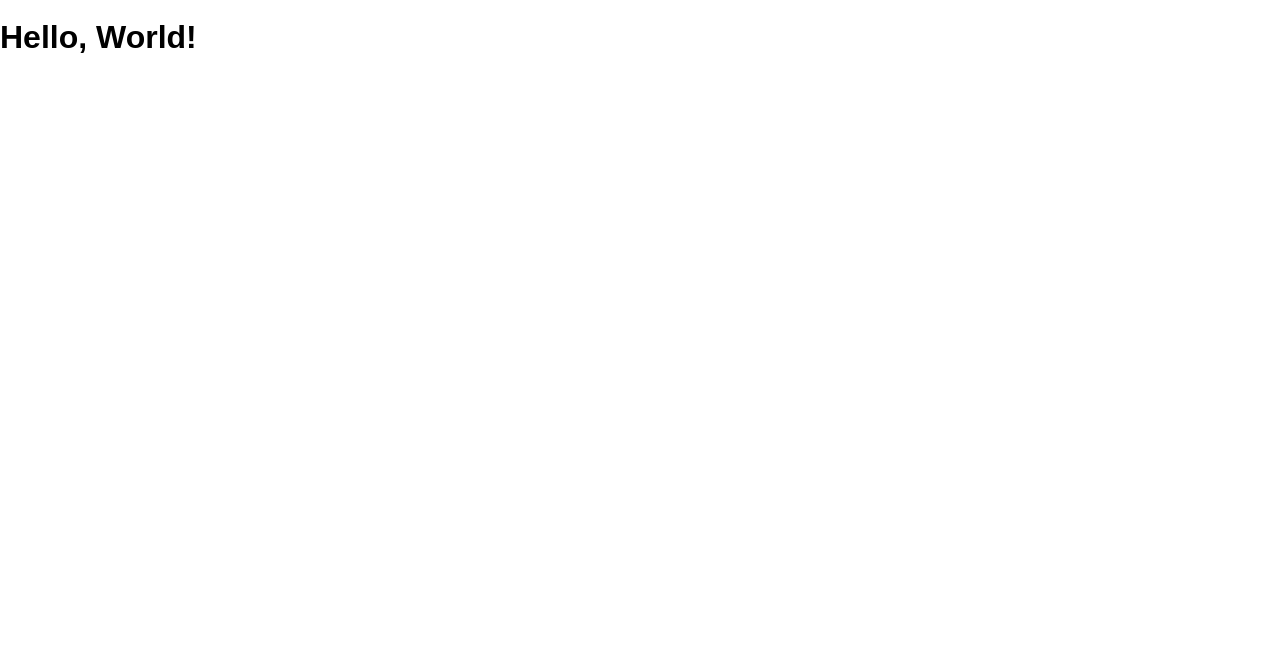
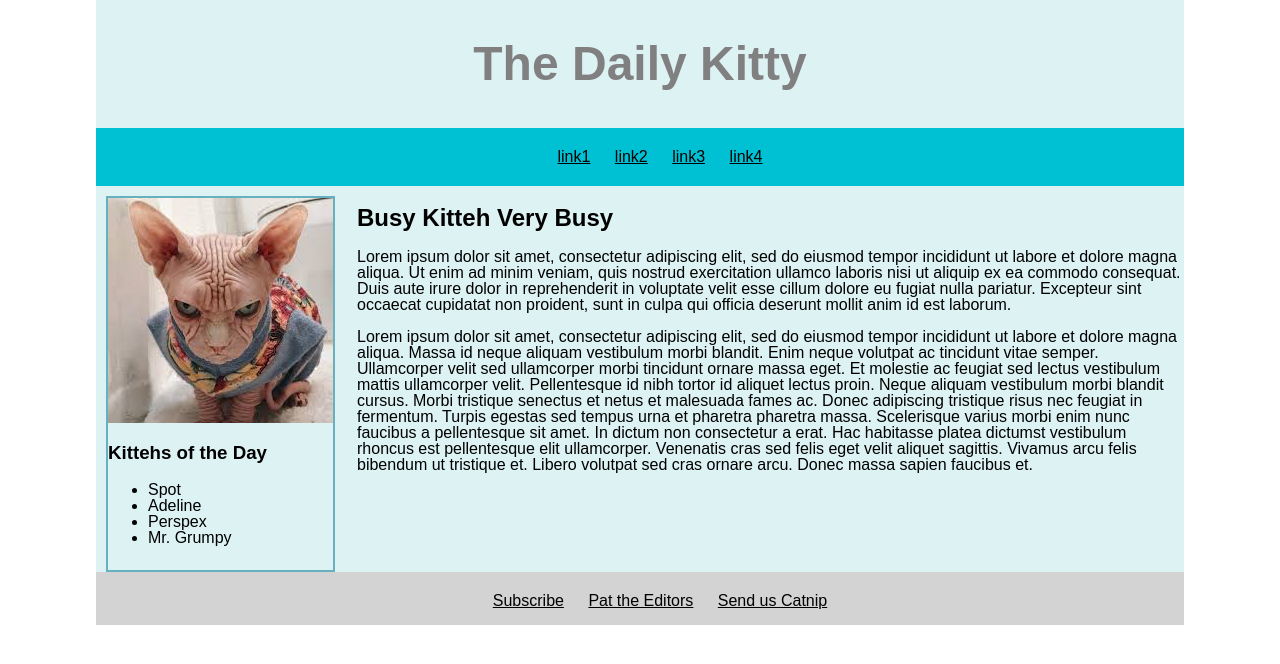
Before and after one commit to mcdanielbk/the-daily-kitty, a website: page public/index.html in a window 1280 px wide. Drawn offline with Linux system fonts and the light colour scheme.

Commit message:
1 commit

```diff
--- a/public/index.html
+++ b/public/index.html
@@ -1,5 +1,6 @@
 <!DOCTYPE html>
 <html>
+
 <head lang="en">
   <meta charset="UTF-8" />
   <meta name="viewport" content="width=device-width, initial-scale=1" />
@@ -7,7 +8,54 @@
   <link rel="shortcut icon" href="/favicon.ico" />
   <link rel="stylesheet" href="/screen.css" />
 </head>
+
 <body>
-    <h1 class="hello-world">Hello, World!</h1>
+  <section>
+    <header>
+      <h1>The Daily Kitty</h1>
+    </header>
+    <nav class="top">
+      <ul>
+        <a>link1</a>
+        <a>link2</a>
+        <a>link3</a>
+        <a>link4</a>
+      </ul>
+    </nav>
+    <article>
+      <div>
+
+        <img src="images/kattty.jpg"/>
+        <h3>Kittehs of the Day</h3>
+        <ul>
+          <li>Spot</li>
+          <li>Adeline</li>
+          <li>Perspex</li>
+          <li>Mr. Grumpy</li>
+        </ul>
+      </div>
+      <div>
+        <h2>Busy Kitteh Very Busy</h2>
+        <div>
+          <p>Lorem ipsum dolor sit amet, consectetur adipiscing elit, sed do eiusmod tempor incididunt ut labore et dolore magna aliqua. Ut enim ad minim veniam, quis nostrud exercitation ullamco laboris nisi ut aliquip ex ea commodo consequat. Duis aute irure dolor in reprehenderit in voluptate velit esse cillum dolore eu fugiat nulla pariatur. Excepteur sint occaecat cupidatat non proident, sunt in culpa qui officia deserunt mollit anim id est laborum.</p>
+          <p>Lorem ipsum dolor sit amet, consectetur adipiscing elit, sed do eiusmod tempor incididunt ut labore et dolore magna aliqua. Massa id neque aliquam vestibulum morbi blandit. Enim neque volutpat ac tincidunt vitae semper. Ullamcorper velit sed ullamcorper morbi tincidunt ornare massa eget. Et molestie ac feugiat sed lectus vestibulum mattis ullamcorper velit. Pellentesque id nibh tortor id aliquet lectus proin. Neque aliquam vestibulum morbi blandit cursus. Morbi tristique senectus et netus et malesuada fames ac. Donec adipiscing tristique risus nec feugiat in fermentum. Turpis egestas sed tempus urna et pharetra pharetra massa. Scelerisque varius morbi enim nunc faucibus a pellentesque sit amet. In dictum non consectetur a erat. Hac habitasse platea dictumst vestibulum rhoncus est pellentesque elit ullamcorper. Venenatis cras sed felis eget velit aliquet sagittis. Vivamus arcu felis bibendum ut tristique et. Libero volutpat sed cras ornare arcu. Donec massa sapien faucibus et.</p>
+
+        </div>
+
+      </div>
+
+
+    </article>
+    <span></span>
+    <nav class="Bottem">
+      <ul>
+        <a>Subscribe</a>
+        <a>Pat the Editors</a>
+        <a>Send us Catnip</a>
+      </ul>
+    </nav>
+
+  </section>
 </body>
+
 </html>
--- a/public/screen.css
+++ b/public/screen.css
@@ -9,4 +9,61 @@ html {
 body {
   margin: 0;
   min-height: 100%;
+  background-color:white ;
+  display: flex;
+  justify-content: center;
 }
+
+section{
+  width: 85vw;
+  height: 100%;
+  background-color: #ddf2f3;
+}
+
+.top{
+  background-color: #00c0d3;
+  display: flex;
+  justify-content: center;
+  margin: 8;
+  padding: 5px;
+}
+
+article{
+  display: flex;
+}
+
+.Bottem{
+  background-color: #d3d3d3;
+  display: flex;
+  justify-content: center;
+  padding-top: 5px
+
+
+}
+
+header{
+  display: flex;
+  justify-content: center;
+
+}
+
+a{
+  margin: 10px;
+  text-decoration: underline;
+
+}
+
+h1 {
+  font-size: 3rem;
+  color: grey;
+}
+
+article > div:first-child{
+  margin-right: 22px;
+  margin-left: 10px;
+  margin-top: 10px;
+
+  border: 2px solid #67b0bf;
+  padding-bottom: 8px;
+
+}
```
Also changed, not shown: public/images/kattty.jpg (added), public/images/kitty2.jpg (added), public/images/wow.jpg (added). Lines whose indentation alone changed are shown as unchanged.
